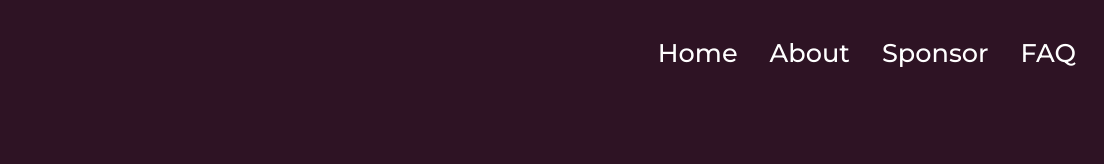
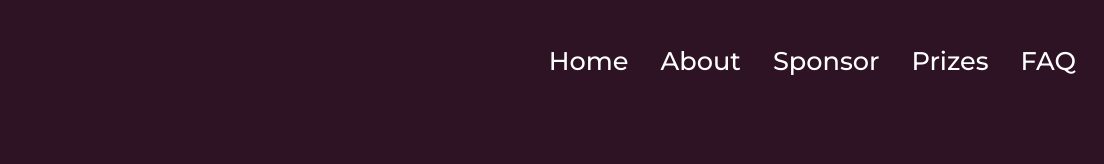
Before and after one commit to OtakuStanYoutube/ogt, a website: page index.html in a window 1280 px wide. Shown: the top 164 px of the page, 176-1280 px from the left. Drawn offline with nearby package versions, Linux system fonts and the light colour scheme.

Commit message:
:lipstick: Updating navbar styles

```diff
--- a/index.html
+++ b/index.html
@@ -37,10 +37,11 @@
             <span class="navbar-toggler-icon"></span>
           </button>
           <div class="collapse navbar-collapse" id="navbarNavAltMarkup">
-            <div class="navbar-nav ms-auto">
+            <div class="navbar-nav ms-auto mt-3">
               <a class="nav-link" aria-current="page" href="#">Home</a>
               <a class="nav-link" aria-current="page" href="#">About</a>
               <a class="nav-link" href="#">Sponsor</a>
+              <a class="nav-link" href="#">Prizes</a>
               <a class="nav-link" href="#">FAQ</a>
             </div>
           </div>
--- a/static/scss/style.scss
+++ b/static/scss/style.scss
@@ -11,6 +11,7 @@
   padding: 0;
   box-sizing: border-box;
   font-family: "Montserrat", sans-serif;
+  scroll-behavior: smooth;
 }
 
 a {
@@ -33,7 +34,7 @@ a {
       padding: 0.5rem 1rem;
       transition: all 0.3s ease-in-out;
       &:hover {
-        color: #542241;
+        color: #96296c;
       }
     }
 
```
Also changed, not shown: static/css/style.css, 1 other file.
